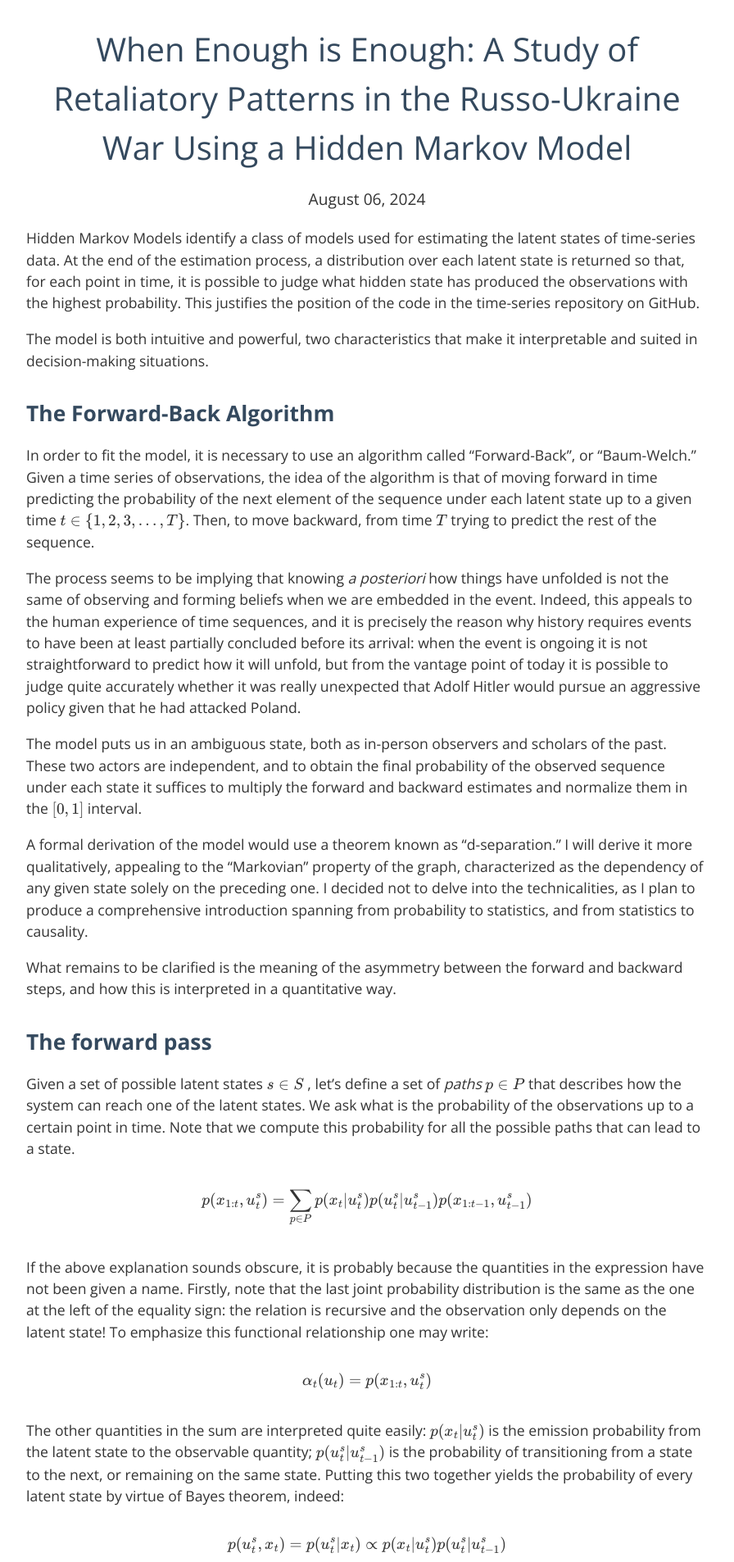
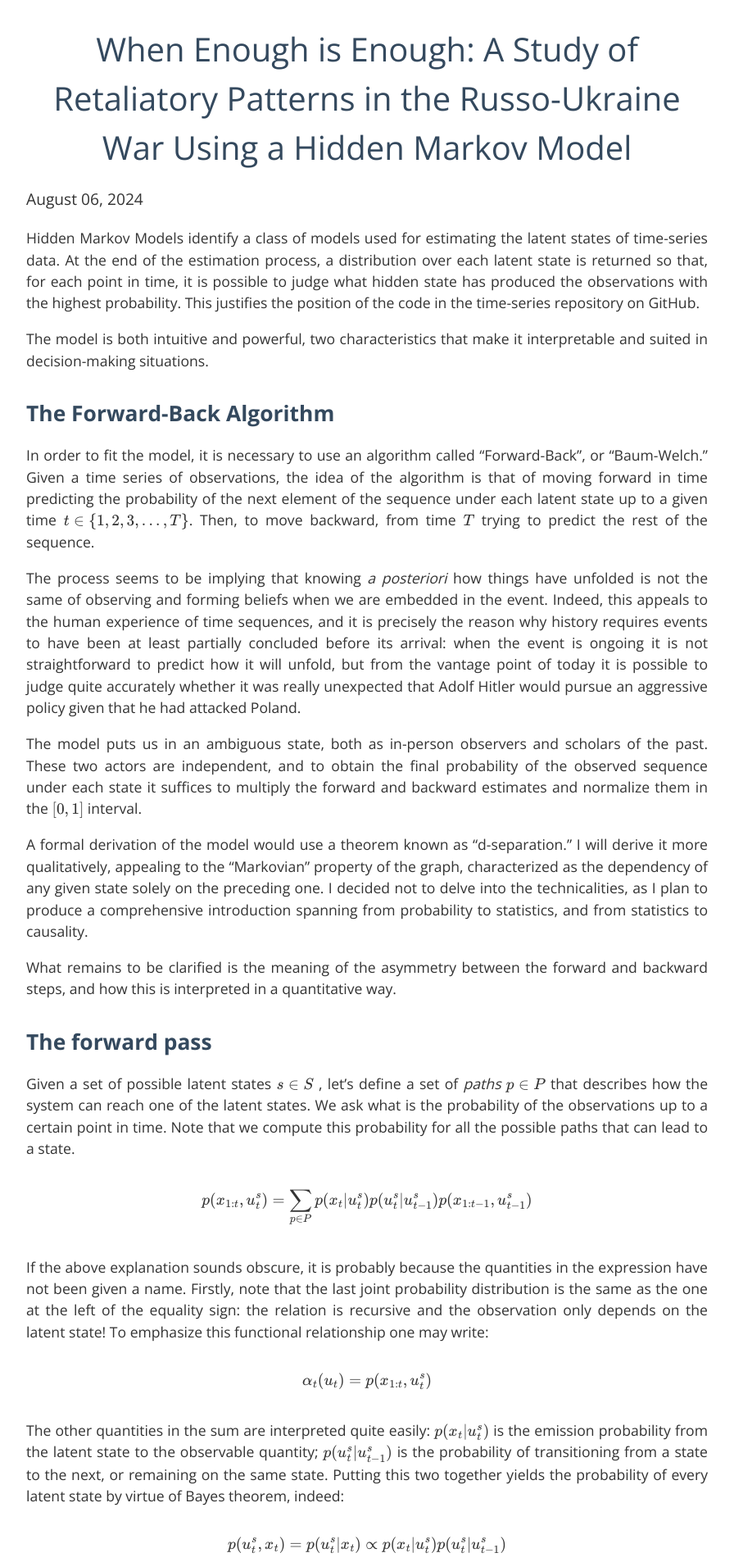
Before and after one commit to Gabriele-Donato/gabrieledonato, a Jekyll site: the page built from _posts/2024-08-10-Russo-Ukraine-War.html, in a window 1280 px wide. Shown: the part 542-2448 px from the top of the page at 82% size, without its empty margins (192-1088 px from the left). Built offline with Jekyll 4.4.1, drawn with Linux system fonts in a browser that asks for light colours.

Commit message:
some corrections on hmm articles

```diff
--- a/_posts/2024-08-10-Russo-Ukraine-War.html
+++ b/_posts/2024-08-10-Russo-Ukraine-War.html
@@ -98,6 +98,9 @@
             max-width: 100%;
             height: auto;
         }
+	p {
+	text-align: justify;
+	}
     </style>
 </head>
 
@@ -381,11 +384,11 @@
 the observations and the states do not always coincide, with the states being longer or shorter than the periods in which the
 attacks are observed.</p>
 
-<h3>Here the results! </h3>
+<h3>Here the results!</h3>
 
 <p style="text-align:center"><mark></mark><img src="{{ '/assets/images/post_images/hidden_markov_model/RussoUkraineWar_Hmm.png' | relative_url }}"
 
-<h2><strong>References</strong></h2>
+<h2>References</h2>
 
 </body>
 </html>
```
